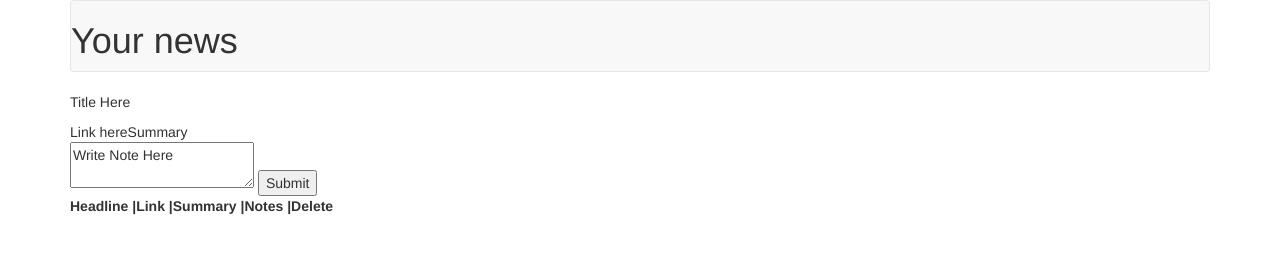
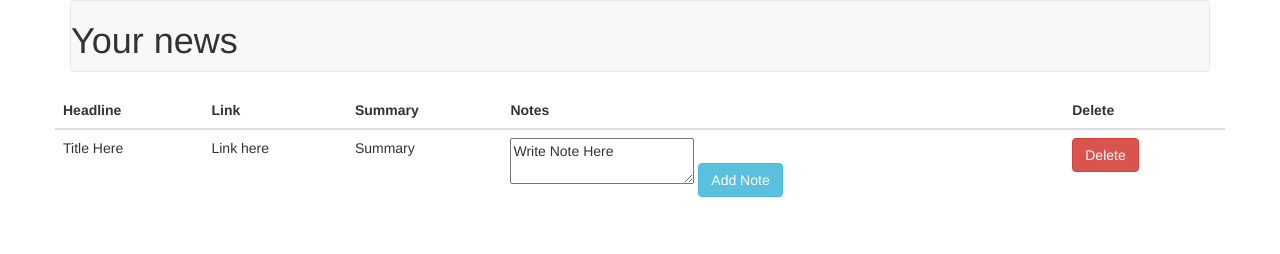
Before and after one commit to emeraldaly/alysonScraped, a website: page public/index.html in a window 1280 px wide. Drawn offline with nearby package versions, Linux system fonts and the light colour scheme.

Commit message:
adjusted app.js

```diff
--- a/public/index.html
+++ b/public/index.html
@@ -14,30 +14,35 @@
     <nav class="navbar navbar-default">
       <h1>Your news</h1>
     </nav>
-    <table id="list">
+    <div class="row">
+      <table class="table table striped">
         <thead>
             <tr>
-            <th>Headline | </th>
-            <th>Link | </th>
-            <th>Summary | </th>
-            <th>Notes | </th>
+              <th>Headline</th>
+              <th>Link</th>
+              <th>Summary</th>
+              <th>Notes</th>
               <th>Delete</th>
             </tr>
           </thead>
           <tbody>
             <tr>
-            <tb><p>Title Here</p></tb>
-            <tb>Link here</tb>
-            <tb>Summary</tb>
-            <tb>
+              <td><p>Title Here</p></td>
+              <td>Link here</td>
+              <td>Summary</td>
+              <td>
                 <form action="/submit" method="post">
                   <textarea type="text" name="body">Write Note Here</textarea>
-                <input type="submit">
+                  <input class="btn btn-info" id="noteAdd" type="submit" value="Add Note">
                 </form>
-            </tb>
+              </td>
+              <td>
+              <input class="btn btn-danger" id="delete" type="submit" value="Delete">
+              </td>
           </tr>
         </tbody>
       </table>
+    </div>
   </div>
 
     <script src="https://ajax.googleapis.com/ajax/libs/jquery/1.11.3/jquery.min.js"></script>
--- a/server.js
+++ b/server.js
@@ -33,6 +33,7 @@ db.once('open', function() {
 
 app.get('/', function(req, res){
 request('https://www.csmonitor.com', function (error, response, body) {
+  var results = [];
   if (!error && response.statusCode == 200) {
     var $ = cheerio.load(body);
     $('h3.story_headline', '#ui-page-contents').each(function(i, elem){
@@ -42,6 +43,7 @@ request('https://www.csmonitor.com', function (error, response, body) {
           title: articleTitle,
           //link: articleLink
          });
+         console.log(results);
     insertedArticle.save(function(err, dbArticle) {
       if(err) {
         console.log(err);
```
Also changed, not shown: public/app.js (+16 -27 lines). Lines whose indentation alone changed are shown as unchanged.
